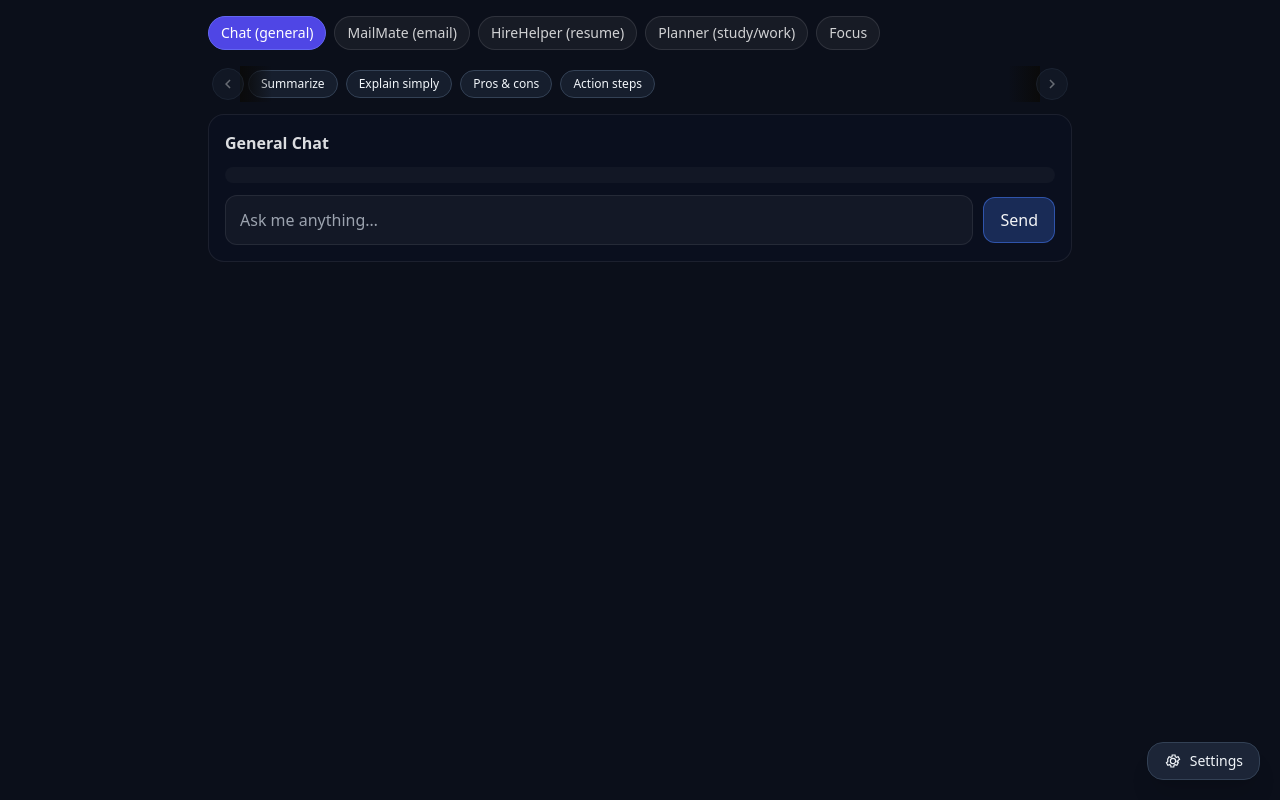
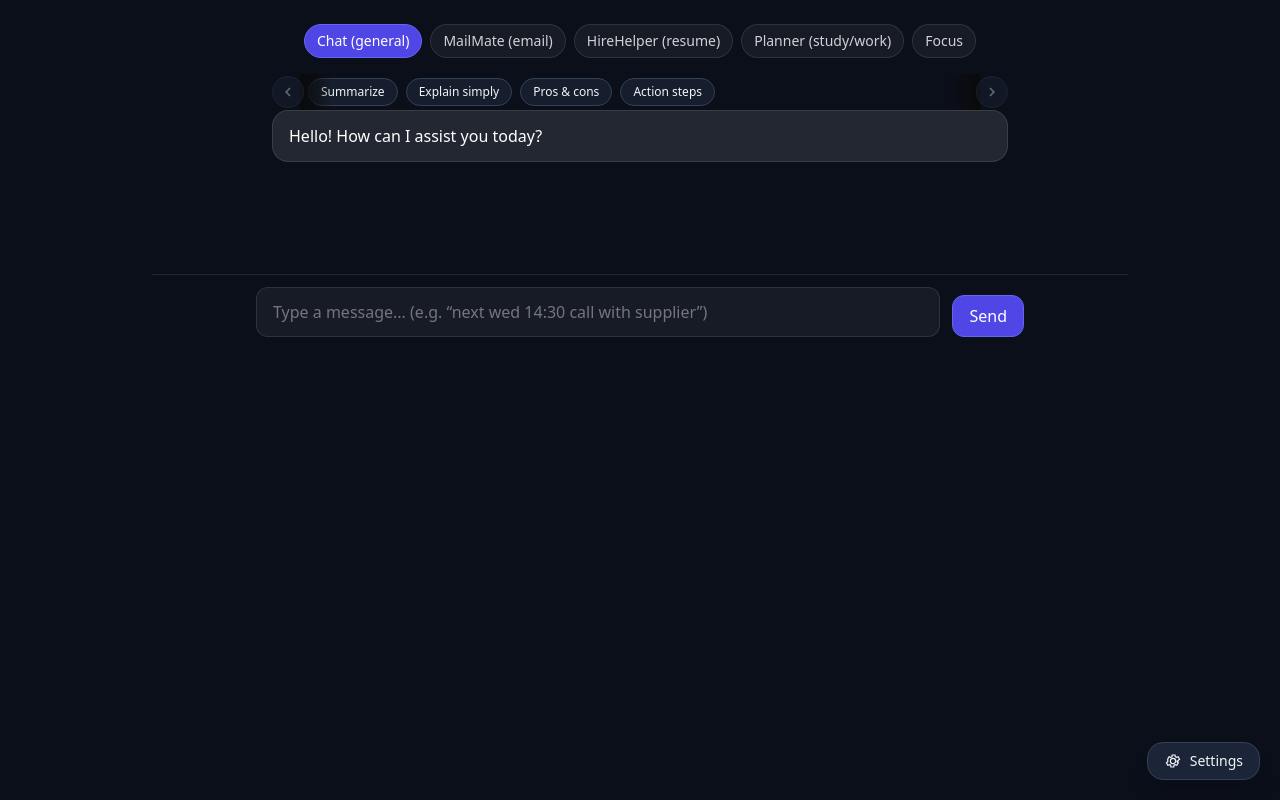
Before and after one commit to madevthevanthiran-maker/amplyai-chatbot, a Next.js app: page /chat in a window 1280 px wide. Built offline with nearby package versions, Linux system fonts and the light colour scheme; no server answers.

Commit message:
Update chat.jsx

```diff
--- a/pages/chat.jsx
+++ b/pages/chat.jsx
@@ -1,65 +1,40 @@
-import { useRef, useState } from "react";
-import ChatBox from "@/components/ChatBox";
-import PresetBar from "@/components/PresetBar";
-import presets from "@/components/presets";
+import Head from "next/head";
+import dynamic from "next/dynamic";
 
 /**
- * Chat page (single source of truth)
- * - Renders ONE PresetBar and forwards clicks to ChatBox via refCallback.
- * - No duplicate bars; no hidden state.
+ * SINGLE chat stack page
+ * ----------------------
+ * This page renders ONE component: <ChatPanel />.
+ * ChatPanel already includes:
+ *   - Mode tabs (general / mailmate / hirehelper / planner / focus)
+ *   - One PresetBar wired to send messages
+ *   - Enter-to-send via <ChatInput /> (Shift+Enter for newline)
+ *   - Calendar routing (uses /api/chat and /api/google/*)
+ *
+ * IMPORTANT:
+ * - Remove/ignore any other chat UIs on this route to avoid double wiring.
+ * - If you previously imported ChatBox here, that’s now gone.
  */
+
+// Dynamic import avoids any SSR/browser API mismatch in ChatPanel
+const ChatPanel = dynamic(() => import("@/components/ChatPanel"), {
+  ssr: false,
+});
+
 export default function ChatPage() {
-  const [mode, setMode] = useState("general"); // "general" | "mailmate" | "hirehelper" | "planner" | "focus"
-  const sendRef = useRef(null); // ChatBox exposes a function here
+  return (
+    <>
+      <Head>
+        <title>AmplyAI — Chat</title>
+        <meta name="description" content="AmplyAI assistant chat" />
+      </Head>
 
-  return (
-    <div className="min-h-screen bg-[#0b0f1a]">
-      <div className="mx-auto max-w-4xl px-4 pt-4 pb-2 flex flex-wrap gap-2 text-sm">
-        {[
-          ["general", "Chat (general)"],
-          ["mailmate", "MailMate (email)"],
-          ["hirehelper", "HireHelper (resume)"],
-          ["planner", "Planner (study/work)"],
-          ["focus", "Focus"],
-        ].map(([value, label]) => {
-          const active = mode === value;
-          return (
-            <button
-              key={value}
-              onClick={() => setMode(value)}
-              className={`px-3 py-1.5 rounded-full border ${
-                active
-                  ? "bg-indigo-600 text-white border-indigo-500"
-                  : "bg-white/5 text-white/80 border-white/10 hover:bg-white/10"
-              }`}
-            >
-              {label}
-            </button>
-          );
-        })}
-      </div>
-
-      {/* SINGLE preset bar */}
-      <div className="mx-auto w-full max-w-4xl px-4">
-        <PresetBar
-          presets={presets[mode] || []}
-          selectedMode={mode}
-          onInsert={(text) => {
-            // Fire preset text into ChatBox
-            if (sendRef.current) sendRef.current(text);
-          }}
-        />
-      </div>
-
-      {/* ChatBox exposes its programmatic sender */}
-      <div className="mx-auto max-w-4xl px-4 pt-3 pb-8">
-        <ChatBox
-          refCallback={(fn) => {
-            sendRef.current = fn;
-          }}
-          header="General Chat"
-        />
-      </div>
-    </div>
+      {/* Background wrapper (keeps the page consistent with app styling) */}
+      <main className="min-h-screen bg-[#0b0f1a] text-white">
+        <div className="mx-auto max-w-5xl px-3 md:px-6 py-4">
+          <ChatPanel />
+        </div>
+      </main>
+    </>
   );
 }
```
